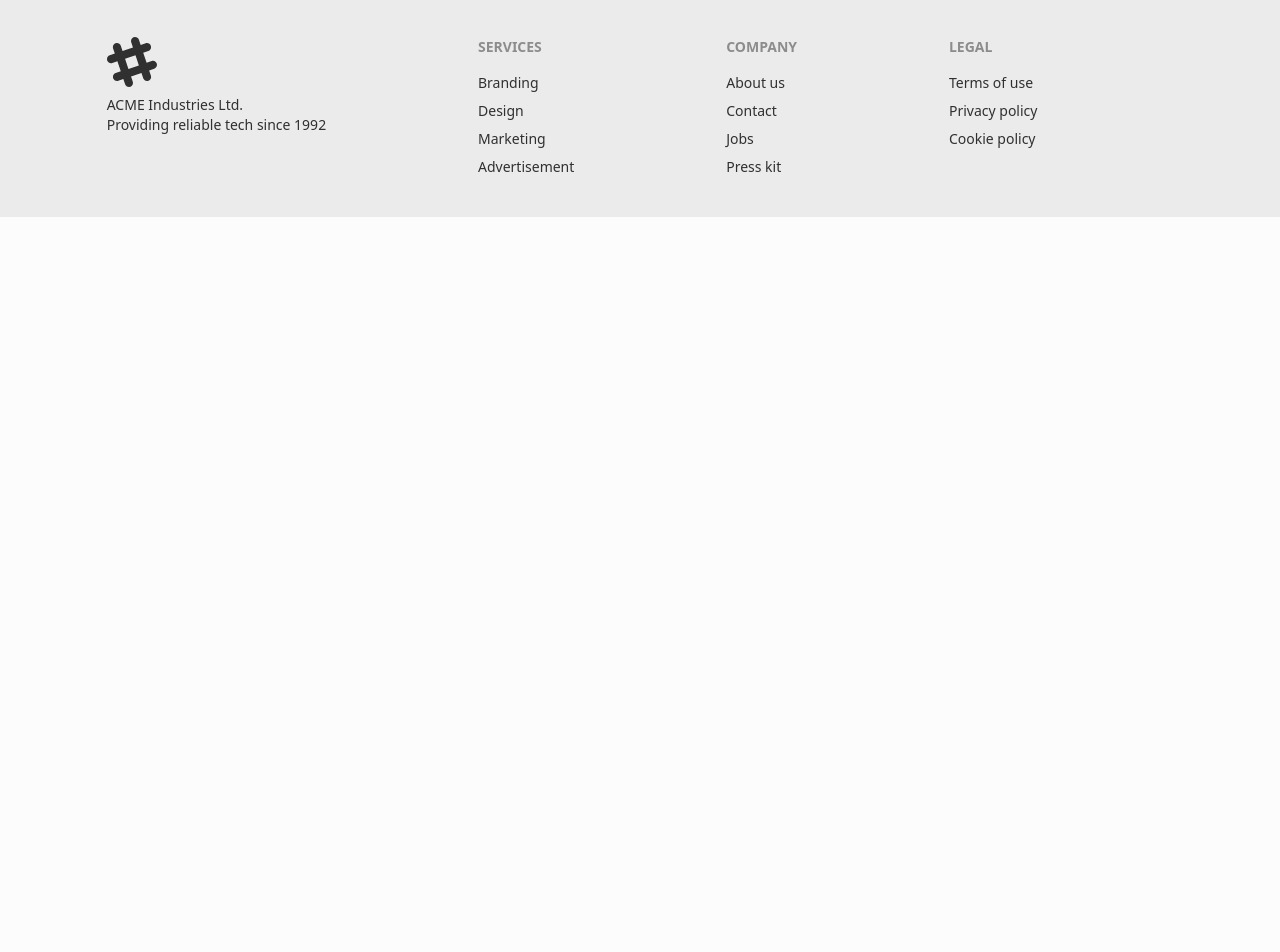
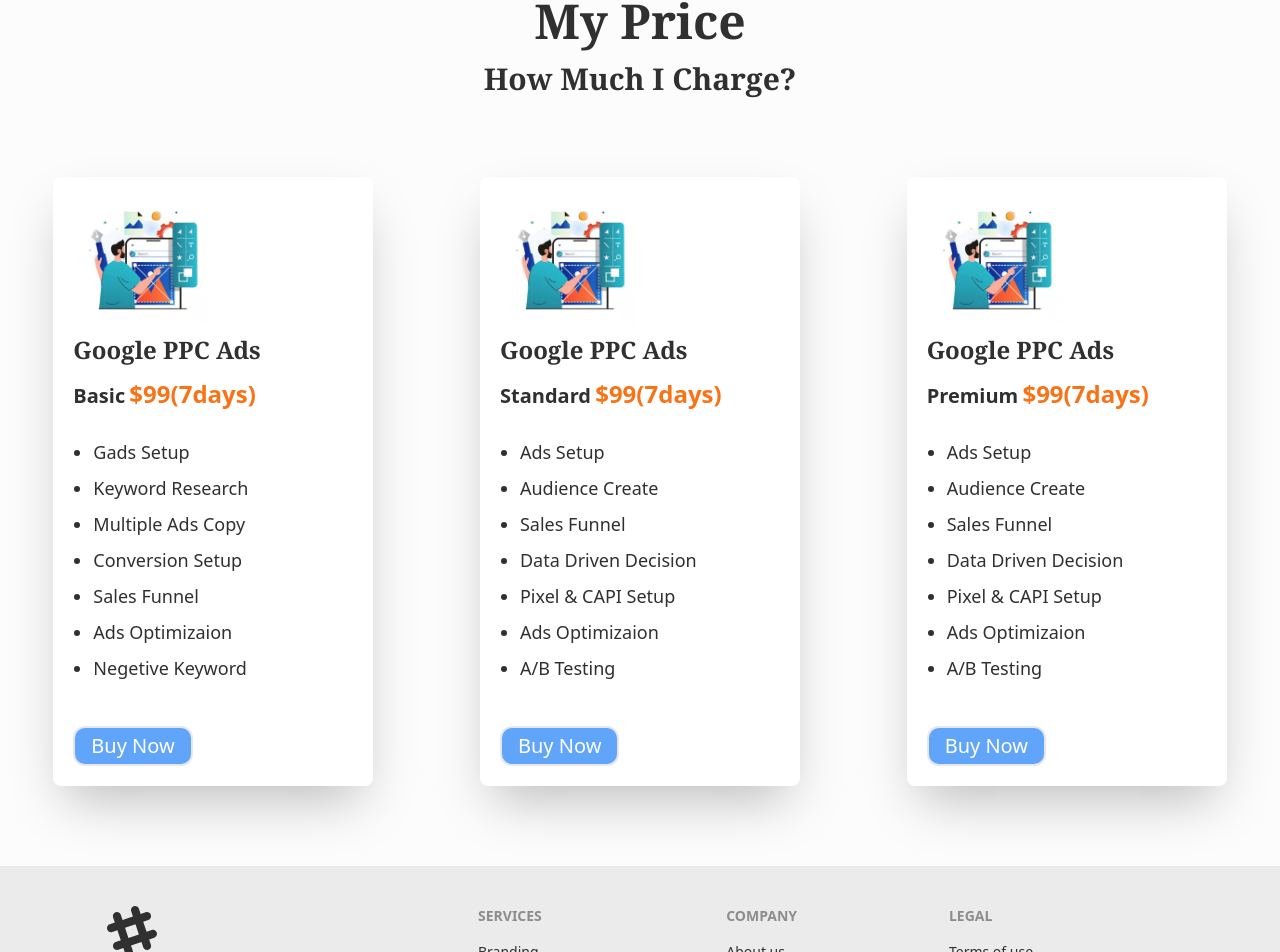
Before and after one commit to Mahbub192/zamir-website, a React (Vite) app: page /googleAnalytics in a window 1280 px wide. Shown: the part 3242-4194 px from the top of the page. Before the commit the page ends 3459 px from the top, so only its background shows below. Built offline with nearby package versions, Linux system fonts and the light colour scheme.

Commit message:
add price in google analytise section

```diff
--- a/src/pages/Price/GoogleAnalytics/GoogleAnalytics.jsx
+++ b/src/pages/Price/GoogleAnalytics/GoogleAnalytics.jsx
@@ -3,6 +3,7 @@ import googleAnalytic from "../../../assets/Price/GoogleAnalytics/googleAnalytic
 import GoogleAnalyticsTracking from "./GoogleAnalyticsTracking";
 import { GoCheckCircleFill } from "react-icons/go";
 import GoogleAnalyticsServices from "./GoogleAnalyticsServices";
+import MyPrice from "./MyPrice";
 
 
 const GoogleAnalytics = () => {
@@ -44,6 +45,7 @@ const GoogleAnalytics = () => {
       </div>
       <GoogleAnalyticsTracking/>
       <GoogleAnalyticsServices />
+      <MyPrice />
     </div>
   );
 };
--- /dev/null
+++ b/src/pages/Price/GoogleAnalytics/MyPrice.jsx
@@ -0,0 +1,96 @@
+import service1 from "../../../assets/OurService/service1.png";
+
+const MyPrice = () => {
+  return (
+    <div className="mt-10 container mx-auto">
+      <div>
+        <h1 className="text-center font-bold font-serif text-5xl">My Price</h1>
+        <h3 className="text-center font-bold font-serif text-3xl mt-4">
+          How Much I Charge?
+        </h3>
+      </div>
+      <div className="flex items-center justify-around mt-20">
+        <div className="w-3/12 bg-white p-5 shadow-2xl rounded-lg">
+          <img className="w-36 " src={service1} alt="" />
+          <h3 className="text-2xl font-semibold font-serif mt-2">
+            Google PPC Ads
+          </h3>
+          <h1 className="mt-3">
+            <span className="text-xl font-bold">Basic</span>{" "}
+            <span className="text-2xl font-bold text-orange-500 ">
+              $99(7days)
+            </span>
+          </h1>
+          <ul className="list-disc mt-6 leading-loose pl-5 text-lg">
+            <li>Gads Setup</li>
+            <li>Keyword Research</li>
+            <li>Multiple Ads Copy</li>
+            <li>Conversion Setup</li>
+            <li>Sales Funnel</li>
+            <li>Ads Optimizaion</li>
+            <li>Negetive Keyword</li>
+          </ul>
+          <div className="mt-10">
+            <button className="text-xl font-medium border-2 px-4 py-1 bg-blue-400 rounded-xl text-white hover:bg-blue-500">
+              Buy Now
+            </button>
+          </div>
+        </div>
+        <div className="w-3/12 bg-white p-5 shadow-2xl rounded-lg">
+          <img className="w-36 " src={service1} alt="" />
+          <h3 className="text-2xl font-semibold font-serif mt-2">
+            Google PPC Ads
+          </h3>
+          <h1 className="mt-3">
+            <span className="text-xl font-bold">Standard</span>{" "}
+            <span className="text-2xl font-bold text-orange-500 ">
+              $99(7days)
+            </span>
+          </h1>
+          <ul className="list-disc mt-6 leading-loose pl-5 text-lg">
+            <li>Ads Setup</li>
+            <li>Audience Create</li>
+            <li>Sales Funnel</li>
+            <li>Data Driven Decision</li>
+            <li>Pixel & CAPI Setup</li>
+            <li>Ads Optimizaion</li>
+            <li>A/B Testing</li>
+          </ul>
+          <div className="mt-10">
+            <button className="text-xl font-medium border-2 px-4 py-1 bg-blue-400 rounded-xl text-white hover:bg-blue-500">
+              Buy Now
+            </button>
+          </div>
+        </div>
+        <div className="w-3/12 bg-white p-5 shadow-2xl rounded-lg">
+          <img className="w-36 " src={service1} alt="" />
+          <h3 className="text-2xl font-semibold font-serif mt-2">
+            Google PPC Ads
+          </h3>
+          <h1 className="mt-3">
+            <span className="text-xl font-bold">Premium</span>{" "}
+            <span className="text-2xl font-bold text-orange-500 ">
+              $99(7days)
+            </span>
+          </h1>
+          <ul className="list-disc mt-6 leading-loose pl-5 text-lg">
+            <li>Ads Setup</li>
+            <li>Audience Create</li>
+            <li>Sales Funnel</li>
+            <li>Data Driven Decision</li>
+            <li>Pixel & CAPI Setup</li>
+            <li>Ads Optimizaion</li>
+            <li>A/B Testing</li>
+          </ul>
+          <div className="mt-10">
+            <button className="text-xl font-medium border-2 px-4 py-1 bg-blue-400 rounded-xl text-white hover:bg-blue-500">
+              Buy Now
+            </button>
+          </div>
+        </div>
+      </div>
+    </div>
+  );
+};
+
+export default MyPrice;
```
